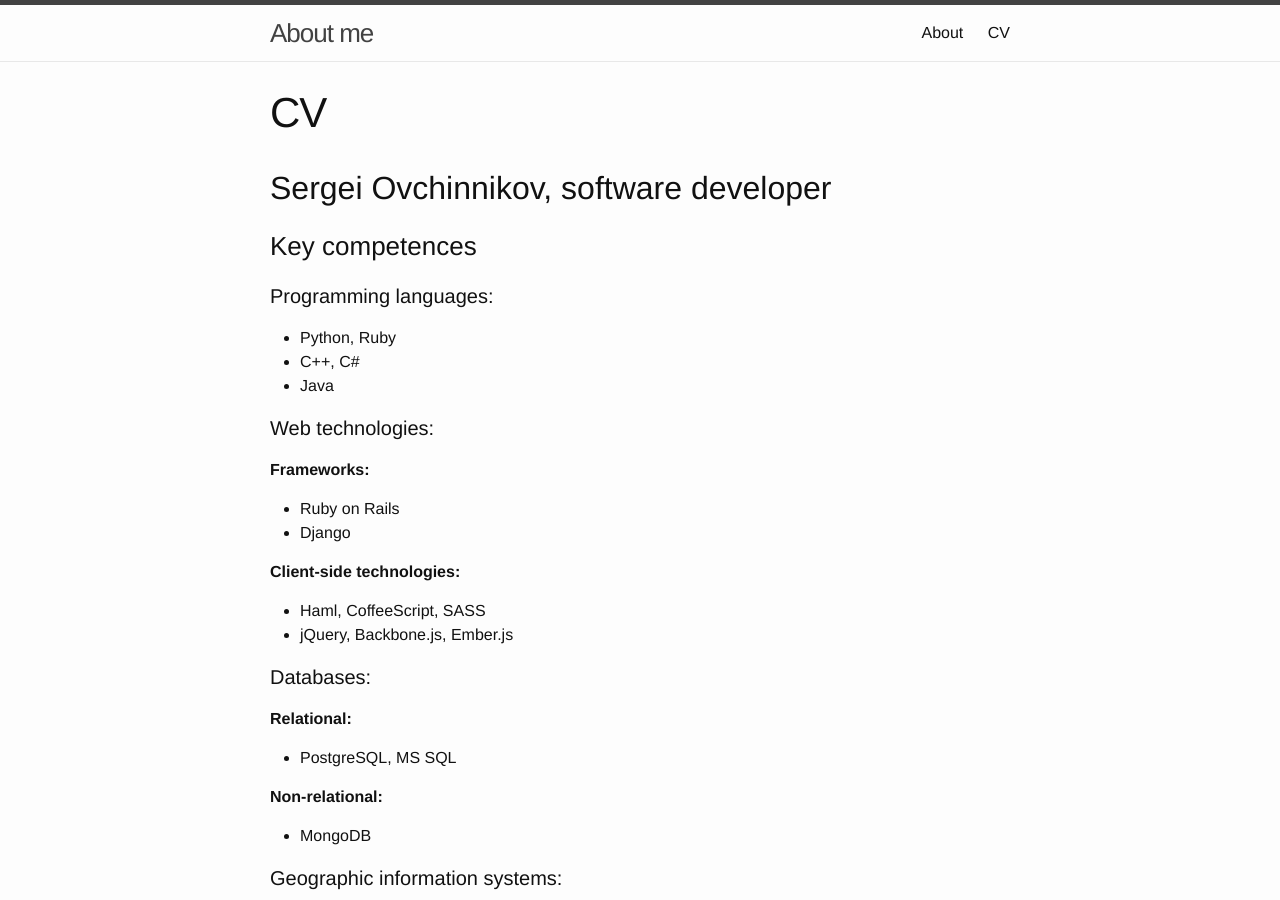
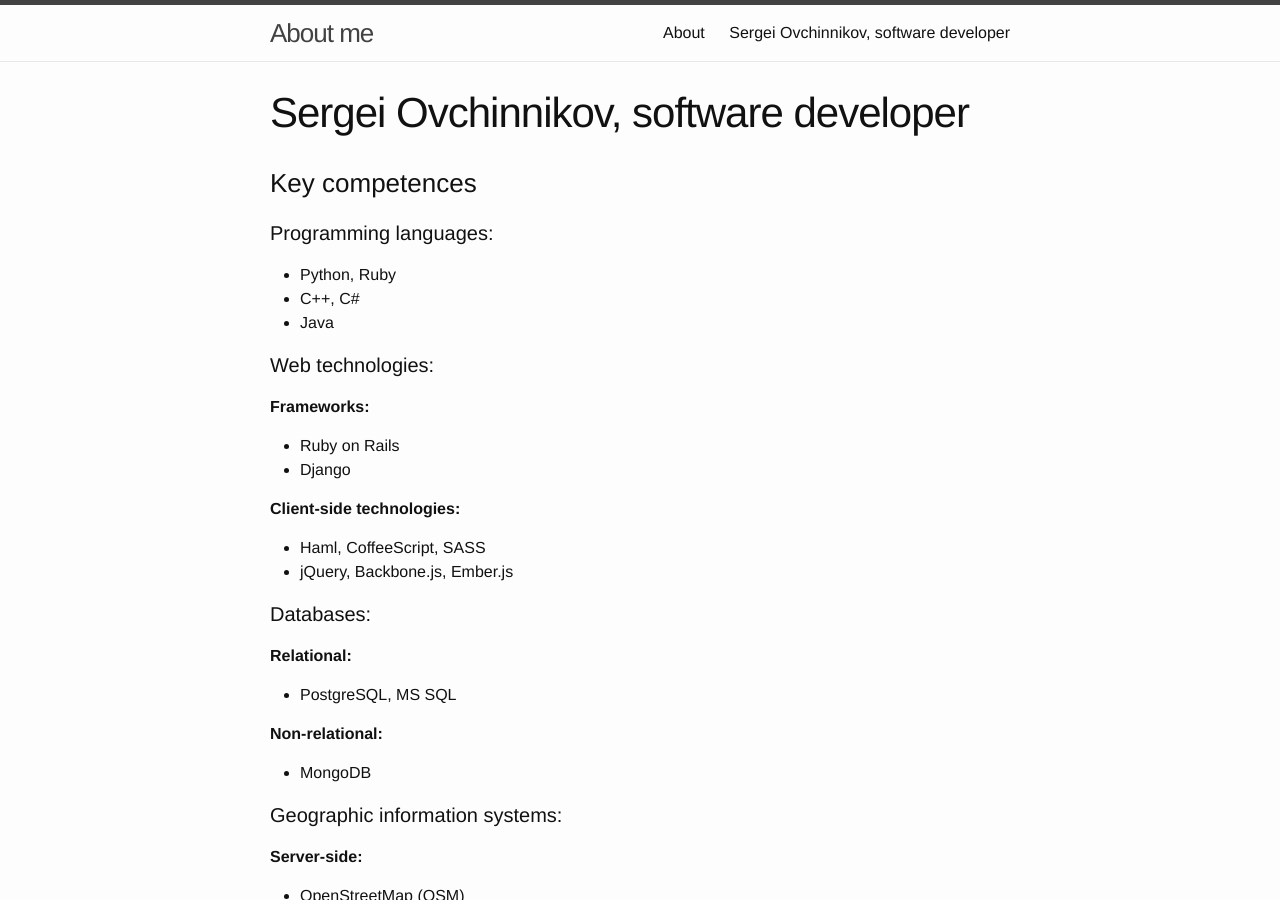
Before and after one commit to unpatioli/unpatioli.github.io, a Jekyll site: the page built from cv.md, in a window 1280 px wide and 900 px high. Built offline with Jekyll 4.4.1, drawn with Linux system fonts in a browser that asks for light colours.

Commit message:
Page title change

```diff
--- a/cv.md
+++ b/cv.md
@@ -1,10 +1,8 @@
 ---
 layout: page
-title: CV
+title: Sergei Ovchinnikov, software developer
 permalink: /cv/
 ---
-
-## Sergei Ovchinnikov, software developer
 
 ### Key competences
 
```
